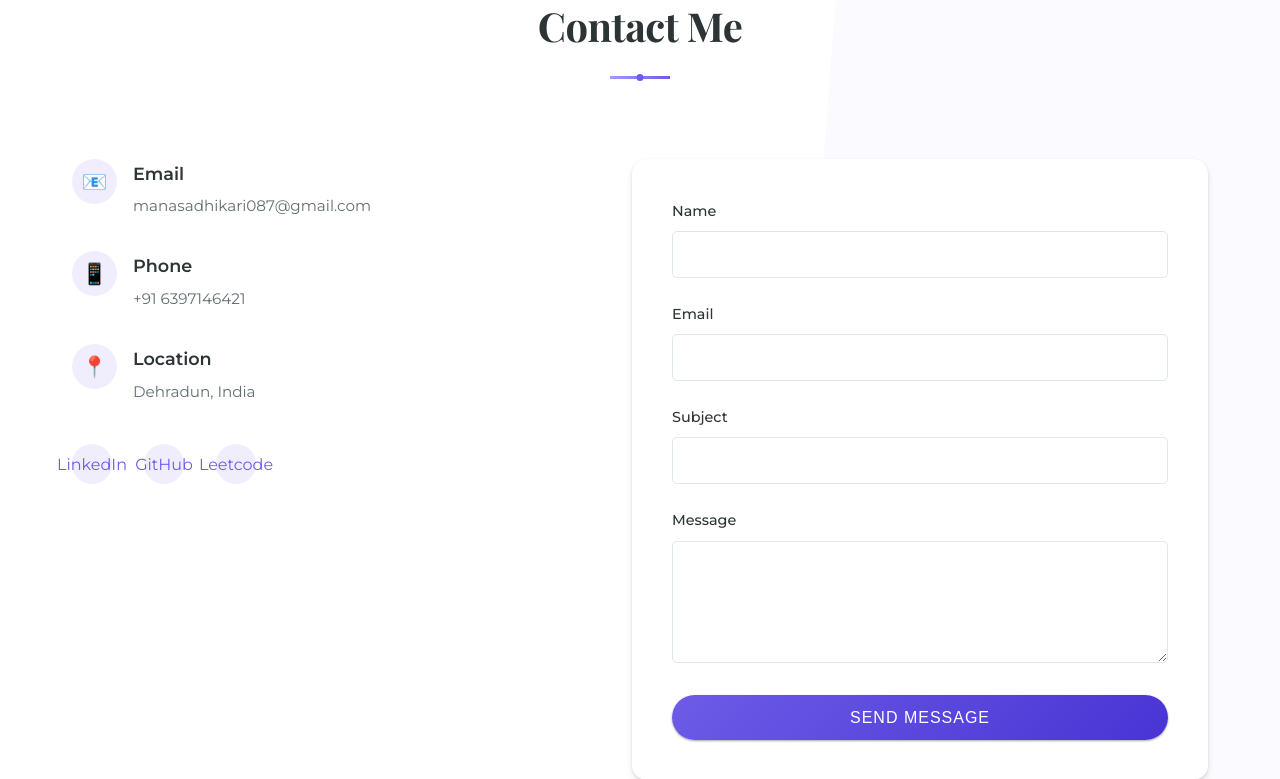
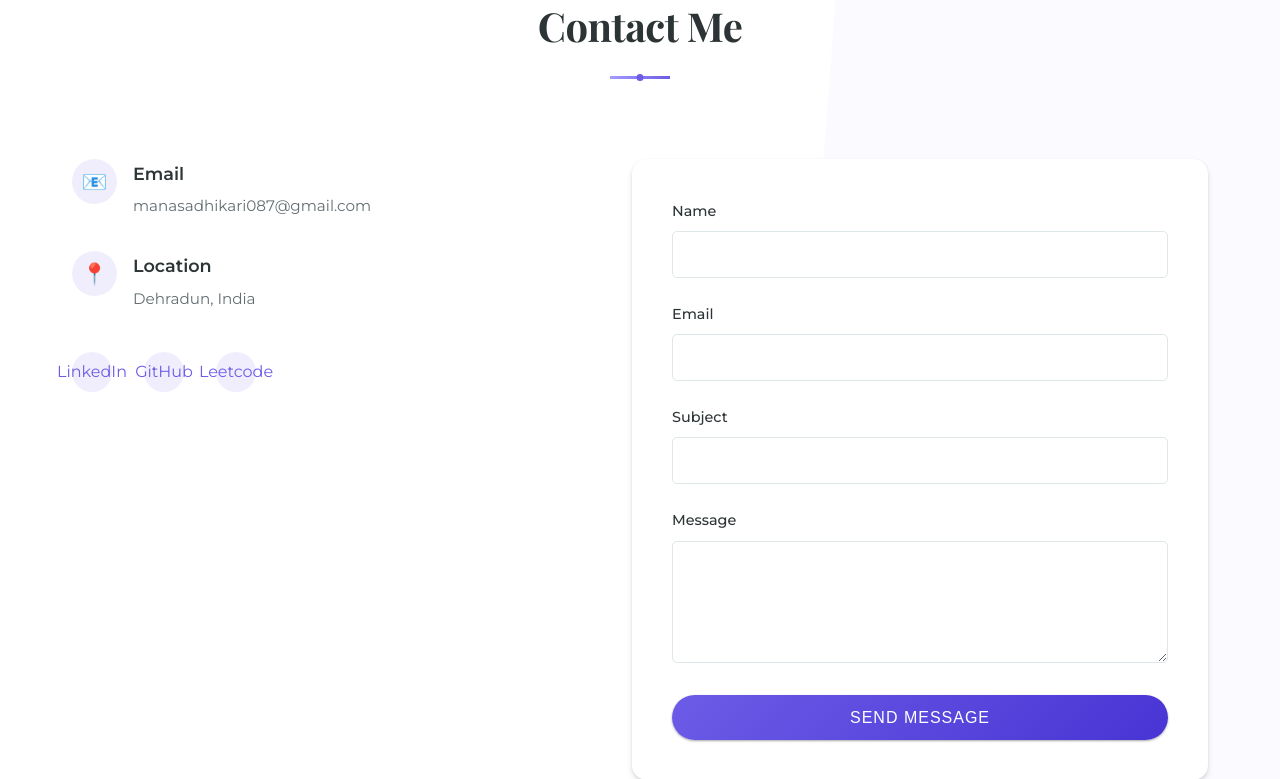
Before and after one commit to Manasadhikari05/Portfolio-website, a Node server app: page / in a window 1280 px wide. Shown: the part 5569-6348 px from the top of the page. Run offline with Node 20, Linux system fonts and the light colour scheme.

Commit message:
Update index.ejs

```diff
--- a/views/index.ejs
+++ b/views/index.ejs
@@ -381,13 +381,6 @@
                         </div>
                     </div>
                     <div class="contact-item">
-                        <div class="icon">📱</div>
-                        <div class="info">
-                            <h3>Phone</h3>
-                            <p>+91 6397146421</p>
-                        </div>
-                    </div>
-                    <div class="contact-item">
                         <div class="icon">📍</div>
                         <div class="info">
                             <h3>Location</h3>
```
